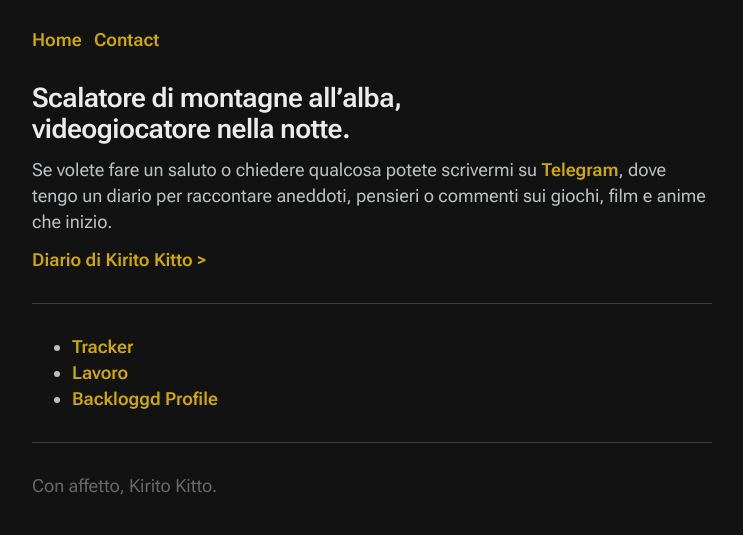
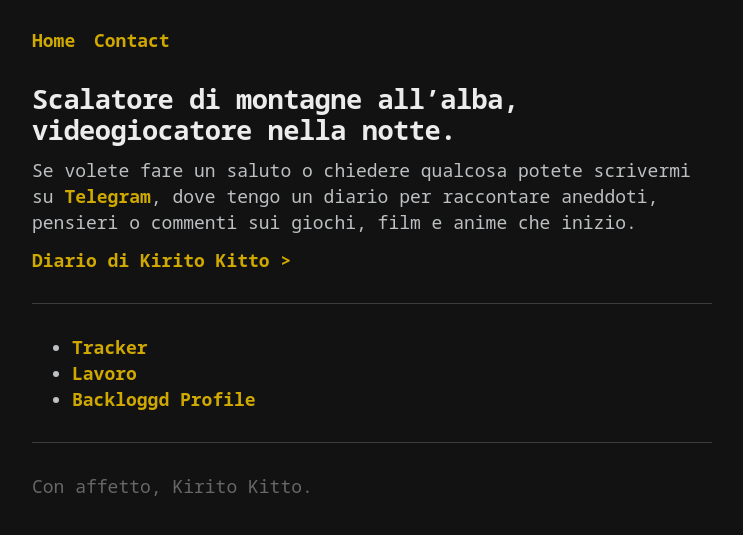
Before and after one commit to KiritoKitto/kiritokitto.github.io, a Jekyll site: the page built from index.md, in a window 1280 px wide. Shown: the top 535 px of the page, without its empty margins (268-1011 px from the left). Built offline with Jekyll 4.4.1, drawn with Linux system fonts in a browser that asks for light colours; a script that is not in the unit is left out.

Commit message:
font change

```diff
--- a/_layouts/default.html
+++ b/_layouts/default.html
@@ -13,6 +13,7 @@
     <link rel="stylesheet" href="https://www.w3schools.com/w3css/5/w3.css">
 
     <link href="https://fonts.googleapis.com/css2?family=Roboto+Flex:opsz,wght@8..144,100..1000&family=Roboto+Mono:ital,wght@0,100..700;1,100..700&display=swap" rel="stylesheet">
+    <link href="https://fonts.googleapis.com/css2?family=Noto+Sans+Mono:wdth,wght@62.5..100,100..900&display=swap" rel="stylesheet">
 
     <link id="theme" rel="stylesheet" href="{{ '/css/style.css' | relative_url }}">
     <!-- <link id="theme-link" rel="stylesheet" href="{{ '/css/dark.css' | relative_url }}"> -->
--- a/css/style.css
+++ b/css/style.css
@@ -13,8 +13,11 @@
   --screen-margin: 15px;
   --radius: 8px;
 
-  --font: "Roboto Flex", sans-serif;
-  --font-title: "Roboto Flex", sans-serif;
+  /* --font: "Roboto Flex", sans-serif;
+  --font-title: "Roboto Flex", sans-serif;*/
+
+  --font:  "Noto Sans Mono", monospace;
+  --font-title:  "Noto Sans Mono", monospace;
 
   --color-background: rgb(18, 18, 18);
   --color-background-secondary: rgba(80, 80, 85, 0.2);
```
